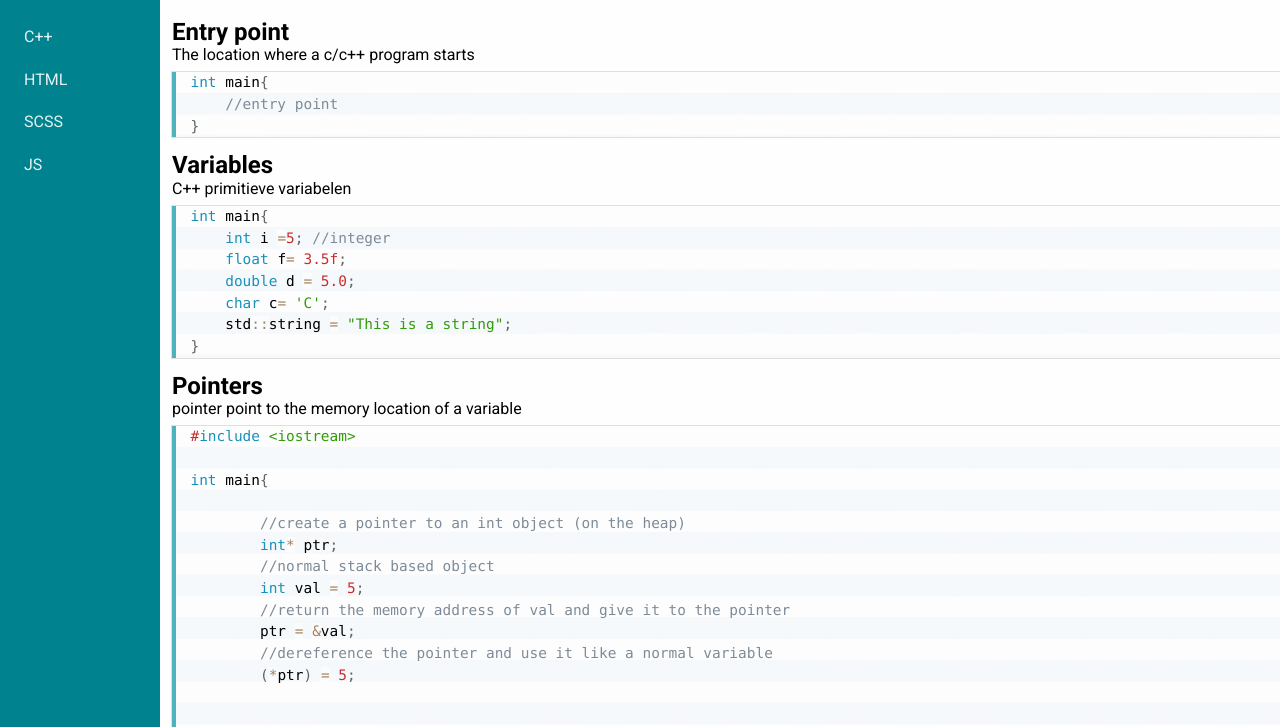
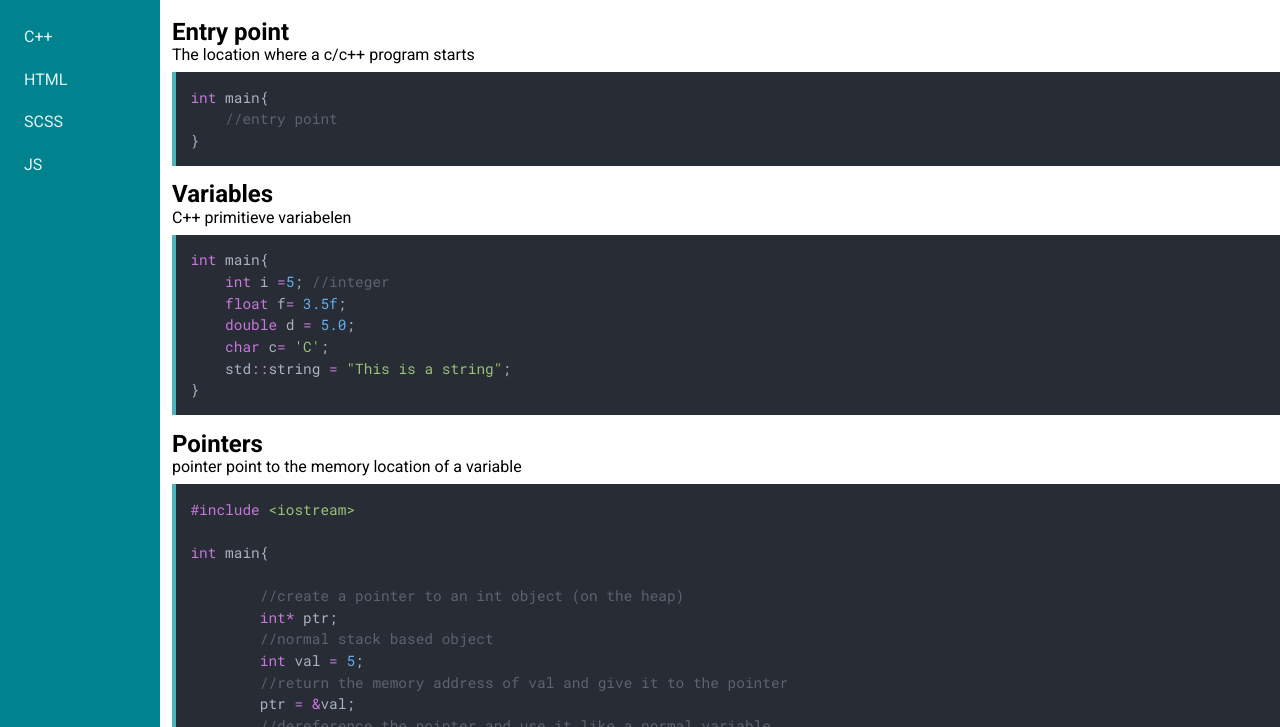
Before and after one commit to MattZK/ProjectZeppelin, a plain HTML site: page index.html in a window 1280 px wide. Shown: the part 73-800 px from the top of the page. Drawn offline with Linux system fonts and the light colour scheme.

Commit message:
Completed initial highlight redesign

```diff
--- a/src/css/_highlight.scss
+++ b/src/css/_highlight.scss
@@ -1,3 +1,5 @@
+@import url('https://fonts.googleapis.com/css?family=Roboto+Mono:400');
+
 $syntax-hue:          220;
 $syntax-saturation:   13%;
 $syntax-brightness:   18%;
@@ -28,9 +30,10 @@ $syntax-accent: hsl($syntax-hue, 100%, 66% );
 
 code[class*="language-"],
 pre[class*="language-"] {
-    color: black;
+    color: $syntax-fg;
     background: none;
-    font-family: Consolas, Monaco, 'Andale Mono', 'Ubuntu Mono', monospace;
+    //font-family: Menlo, Consolas, Monaco, 'Andale Mono', 'Ubuntu Mono', monospace;
+    font-family: 'Roboto Mono', monospace;
     text-align: left;
     white-space: pre;
     word-spacing: normal;
@@ -38,9 +41,9 @@ pre[class*="language-"] {
     word-wrap: normal;
     line-height: 1.5;
 
-    -moz-tab-size: 4;
-    -o-tab-size: 4;
-    tab-size: 4;
+    -moz-tab-size: 2;
+    -o-tab-size: 2;
+    tab-size: 2;
 
     -webkit-hyphens: none;
     -moz-hyphens: none;
@@ -59,17 +62,17 @@ pre[class*="language-"] {
 pre[class*="language-"]>code {
     position: relative;
     border-left: 4px solid #4fb3be;
-    box-shadow: 0 0 0 1px #dfdfdf;
-    background-color: #fdfdfd;
-    background-image: linear-gradient(transparent 50%, rgba(69, 142, 209, 0.04) 50%);
-    background-size: 2.95em 2.95em;
-    background-origin: content-box;
-    background-attachment: local;
+    //box-shadow: 0 0 0 1px #dfdfdf;
+    background-color: $syntax-bg;
+    //background-image: linear-gradient(transparent 50%, rgba(69, 142, 209, 0.04) 50%);
+    //background-size: 2.95em 2.95em;
+    //background-origin: content-box;
+    //background-attachment: local;
 }
 
 code[class*="language"] {
     max-height: inherit;
-    padding: 0 1em;
+    padding: 1em;
     display: block;
     overflow: auto;
 }
@@ -129,11 +132,11 @@ pre[class*="language-"]:after {
 .token.prolog,
 .token.doctype,
 .token.cdata {
-    color: #7D8B99;
+  color: $mono-3;
 }
 
 .token.punctuation {
-    color: #5F6364;
+  color: $mono-1;
 }
 
 .token.property,
@@ -144,7 +147,7 @@ pre[class*="language-"]:after {
 .token.constant,
 .token.symbol,
 .token.deleted {
-    color: #c92c2c;
+  color: $hue-2;
 }
 
 .token.selector,
@@ -154,33 +157,32 @@ pre[class*="language-"]:after {
 .token.function,
 .token.builtin,
 .token.inserted {
-    color: #2f9c0a;
+    color: $hue-4;
 }
 
 .token.operator,
 .token.entity,
 .token.url,
-.token.variable {
-    color: #a67f59;
-    background: rgba(255, 255, 255, 0.5);
+.token.variable,
+.token.macro.property {
+    color: $hue-3;
 }
 
 .token.atrule,
 .token.attr-value,
 .token.keyword,
 .token.class-name {
-    color: #1990b8;
+    color: $hue-3;
 }
 
 .token.regex,
 .token.important {
-    color: #e90;
+    color: $hue-6-2;
 }
 
 .language-css .token.string,
 .style .token.string {
-    color: #a67f59;
-    background: rgba(255, 255, 255, 0.5);
+    color: $hue-6;
 }
 
 .token.important {
```
Also changed, not shown: src/css/style.css, 1 other file.
